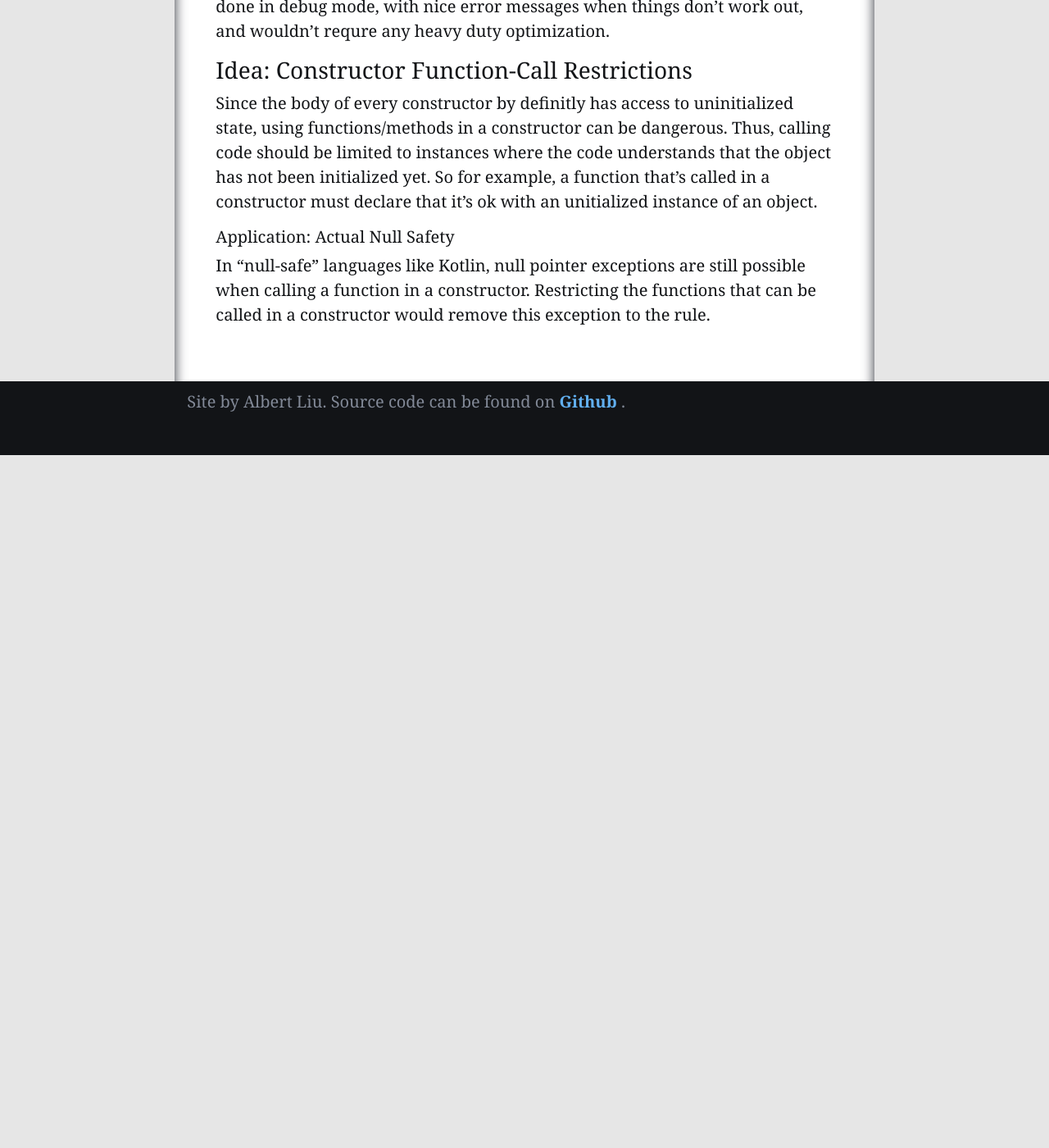
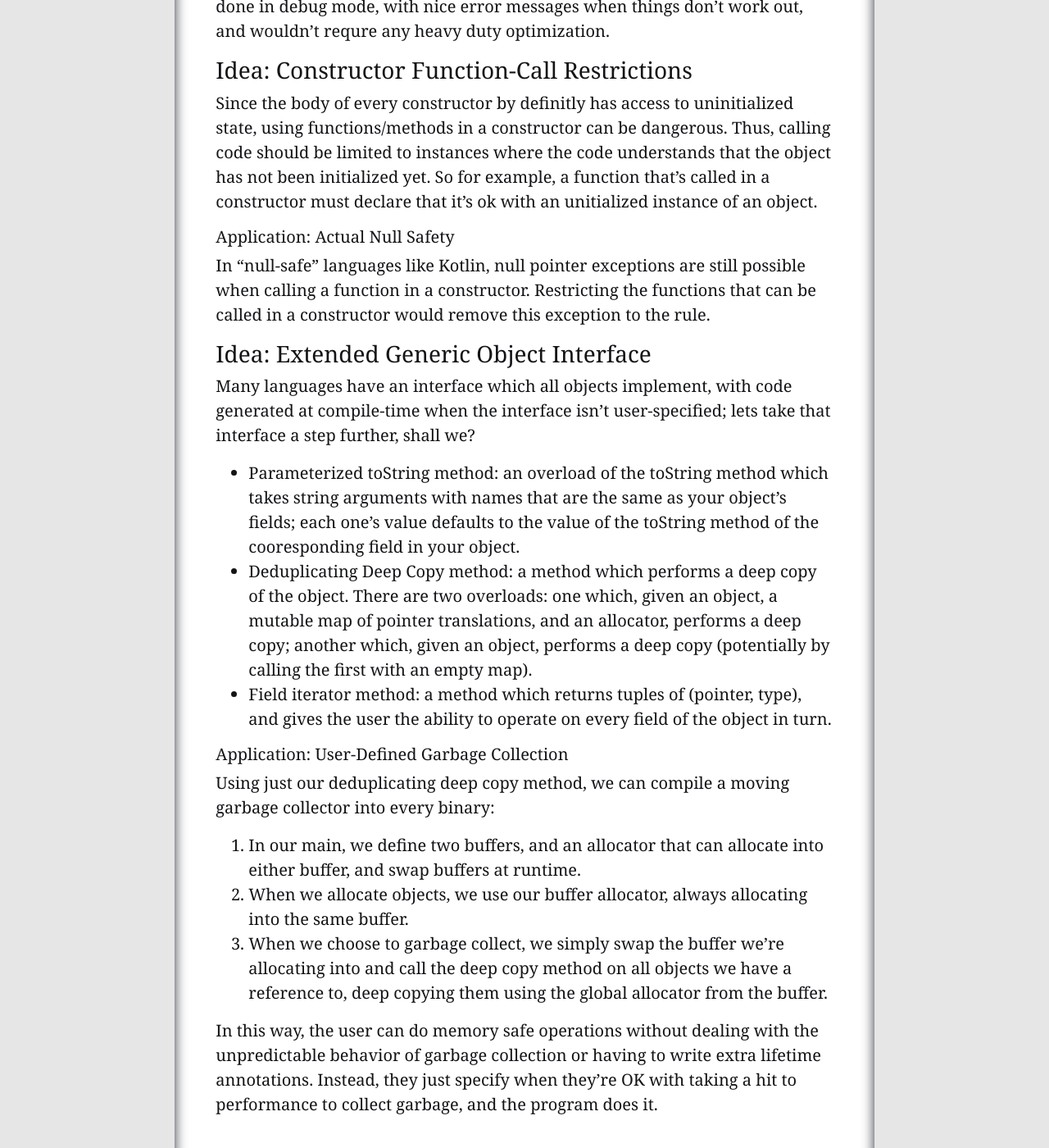
Before and after one commit to A1Liu/a1liu.github.io, a Jekyll site: the page built from _posts/2019-09-15-programming-language-ideas.md, in a window 1280 px wide and 1400 px high, scrolled down 4579 px. Shown: the whole window at 82% size. Built offline with Jekyll 4.4.1, drawn with Linux system fonts in a browser that asks for light colours; before the commit the page ends 5134 px from its top, so only the background shows below that.

Commit message:
added deep copy idea

```diff
--- a/_posts/2019-09-15-programming-language-ideas.md
+++ b/_posts/2019-09-15-programming-language-ideas.md
@@ -174,3 +174,38 @@ declare that it's ok with an unitialized instance of an object.
 In "null-safe" languages like Kotlin, null pointer exceptions are still possible
 when calling a function in a constructor. Restricting the functions that can be
 called in a constructor would remove this exception to the rule.
+
+
+### Idea: Extended Generic Object Interface
+Many languages have an interface which all objects implement, with code generated
+at compile-time when the interface isn't user-specified; lets take that interface
+a step further, shall we?
+
+-  Parameterized toString method: an overload of the toString method which takes
+   string arguments with names that are the same as your object's fields; each
+   one's value defaults to the value of the toString method of the cooresponding
+   field in your object.
+-  Deduplicating Deep Copy method: a method which performs a deep copy of the
+   object. There are two overloads: one which, given an object, a mutable map of
+   pointer translations, and an allocator, performs a deep copy; another which,
+   given an object, performs a deep copy (potentially by calling the first with
+   an empty map).
+-  Field iterator method: a method which returns tuples of (pointer, type), and
+   gives the user the ability to operate on every field of the object in turn.
+
+##### Application: User-Defined Garbage Collection
+Using just our deduplicating deep copy method, we can compile a moving garbage
+collector into every binary:
+
+1. In our main, we define two buffers, and an allocator that can allocate into either
+   buffer, and swap buffers at runtime.
+2. When we allocate objects, we use our buffer allocator, always allocating into
+   the same buffer.
+3. When we choose to garbage collect, we simply swap the buffer we're allocating into
+   and call the deep copy method on all objects we have a reference to, deep
+   copying them using the global allocator from the buffer.
+
+In this way, the user can do memory safe operations without dealing with the
+unpredictable behavior of garbage collection or having to write extra lifetime
+annotations. Instead, they just specify when they're OK with taking a hit to
+performance to collect garbage, and the program does it.
```
